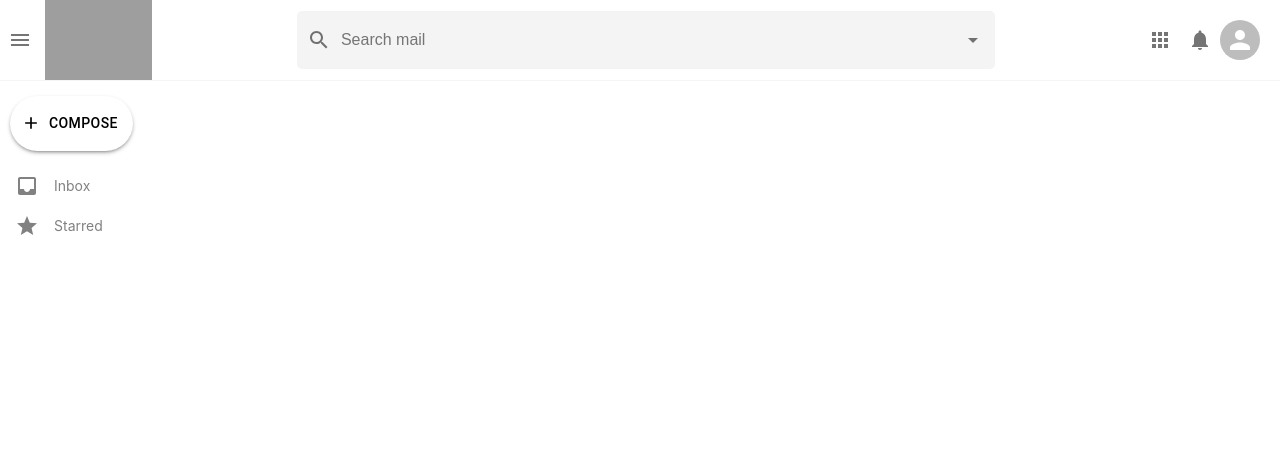
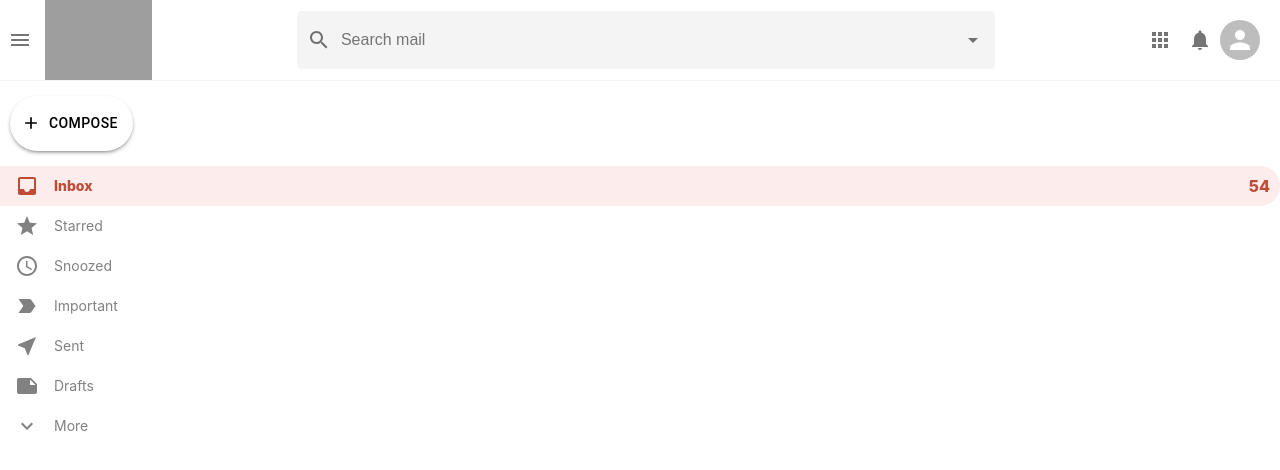
Before and after one commit to Qasper1974/gmailclone, a React (Create React App) app: page / in a window 1280 px wide. Shown: the top 470 px of the page. Built offline with nearby package versions, Linux system fonts and the light colour scheme; grey boxes are pictures that could not be loaded.

Commit message:
finish rest sidebar options

```diff
--- a/src/app/components/Sidebar.js
+++ b/src/app/components/Sidebar.js
@@ -4,8 +4,13 @@
 
 import AddIcon from "@mui/icons-material/Add";
 import SidebarOption from "./SidebarOption";
+import InboxIcon from "@mui/icons-material/Inbox";
 import StarIcon from "@mui/icons-material/Star";
-import InboxIcon from "@mui/icons-material/Inbox";
+import AccessTimeIcon from "@mui/icons-material/AccessTime";
+import LabelImportantIcon from "@mui/icons-material/LabelImportant";
+import NearMeIcon from "@mui/icons-material/NearMe";
+import NoteIcon from "@mui/icons-material/Note";
+import ExpandMoreIcon from "@mui/icons-material/ExpandMore";
 
 function Sidebar() {
 	return (
@@ -16,8 +21,13 @@
 			>
 				COMPOSE
 			</Button>
-			<SidebarOption Icon={InboxIcon} title="Inbox" number={54} />
+			<SidebarOption Icon={InboxIcon} title="Inbox" number={54} selected={true}/>
 			<SidebarOption Icon={StarIcon} title="Starred" number={54} />
+			<SidebarOption Icon={AccessTimeIcon} title="Snoozed" number={54} />
+			<SidebarOption Icon={LabelImportantIcon} title="Important" number={54} />
+			<SidebarOption Icon={NearMeIcon} title="Sent" number={54} />
+			<SidebarOption Icon={NoteIcon} title="Drafts" number={54} />
+			<SidebarOption Icon={ExpandMoreIcon} title="More" number={54} />
 		</div>
 	);
 }
--- a/src/app/components/SidebarOption.js
+++ b/src/app/components/SidebarOption.js
@@ -2,9 +2,9 @@
 import styles from './SidebarOption.module.css';
 
 
-function SidebarOption({Icon, title, number}) {
+function SidebarOption({Icon, title, number, selected}) {
   return (
-    <div className={styles.sidebaroption}>
+    <div className={`${styles.sidebaroption} ${selected && styles.sidebar_active}`}>
         <Icon className={styles.icon} />
         <h3>{title}</h3>
         <p>{number}</p>
--- a/src/app/components/SidebarOption.module.css
+++ b/src/app/components/SidebarOption.module.css
@@ -32,8 +32,15 @@
 
 .sidebaroption:hover,
 .sidebaroption:hover > p,
-.sidebaroption:hover > h3 {
+.sidebaroption:hover > h3,
+.sidebar_active,
+.sidebar_active > p,
+.sidebar_active > h3 {
     background-color: #fcecec;
     color:#c04b37;
     font-weight: 800 !important;
 }
+
+.sidebar_active > p {
+display: inline;
+}
```
